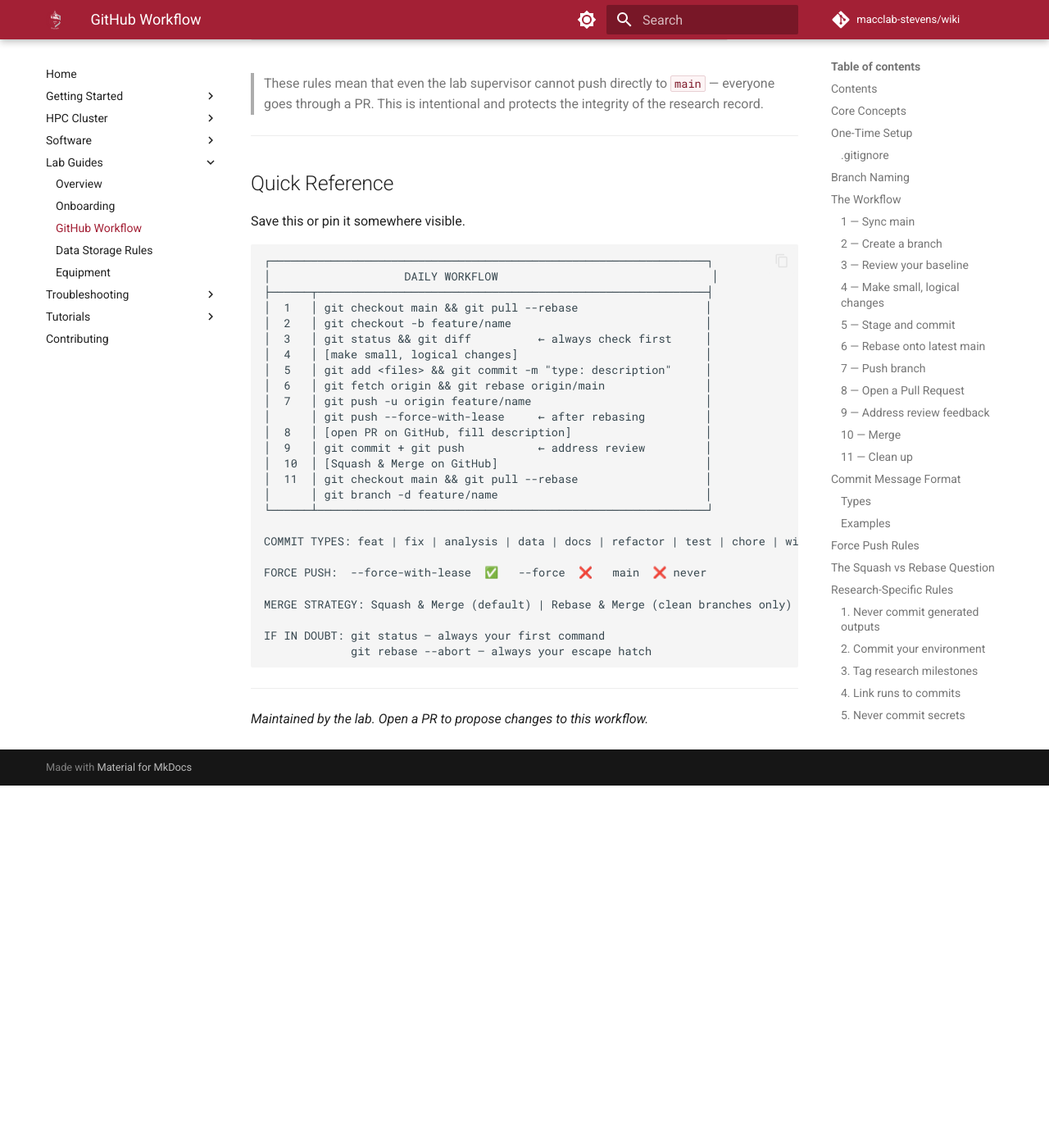
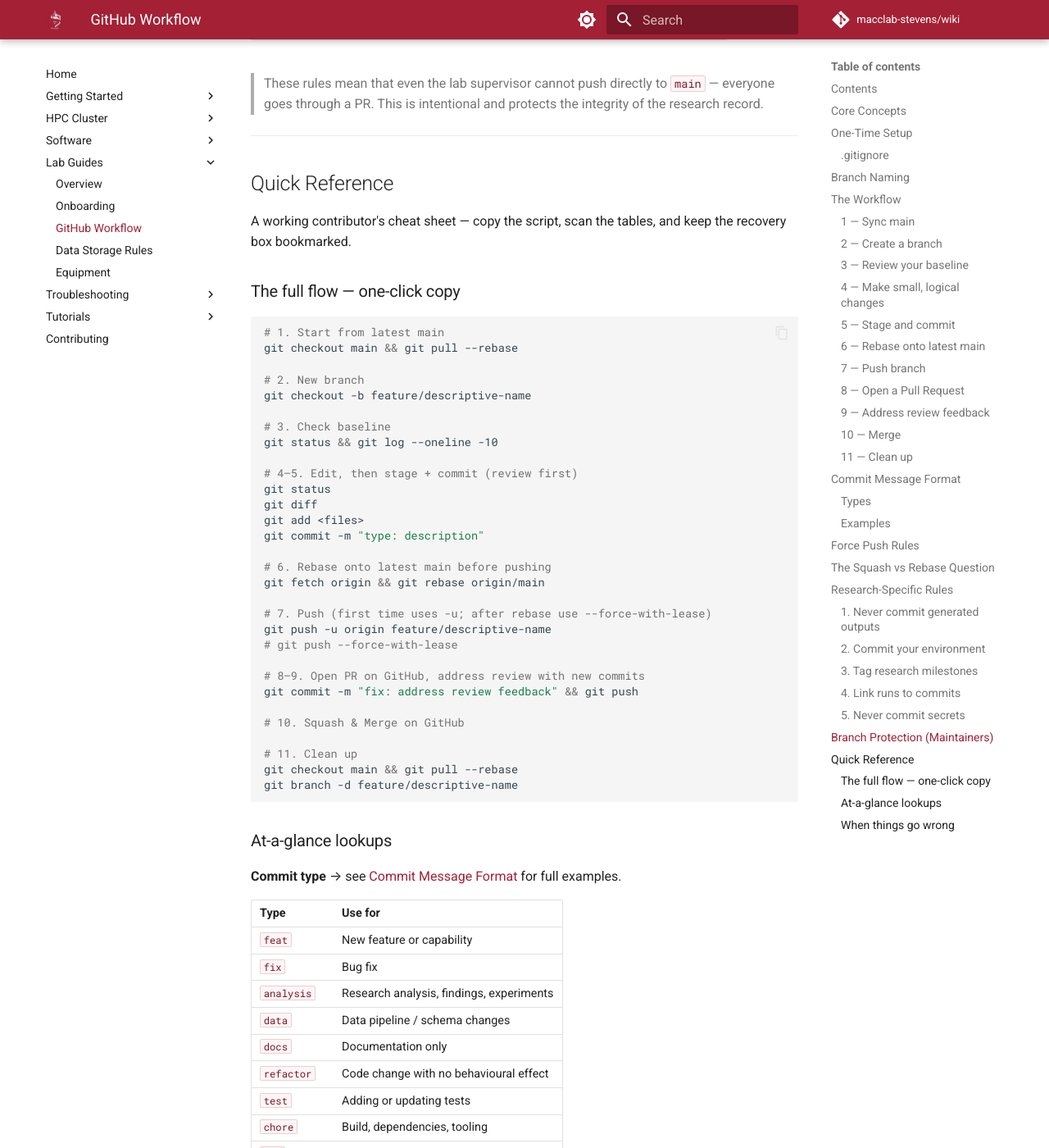
Before and after one commit to macclab-stevens/wiki, an MkDocs documentation site: the page built from docs/lab-guides/github-workflow.md, in a window 1280 px wide and 1400 px high, scrolled down 9951 px. Shown: the whole window at 82% size. Built offline with MkDocs 1.6.1 and Material for MkDocs 9.7.7, drawn with Linux system fonts in a browser that asks for light colours; comment, search, counter and statistics services are not loaded; before the commit the page ends 10909 px from its top, so only the background shows below that; some of the changed text lies outside the part shown.

Commit message:
docs: rebuild GitHub workflow reference card as 3-part cheat sheet

````diff
--- a/docs/lab-guides/github-workflow.md
+++ b/docs/lab-guides/github-workflow.md
@@ -413,36 +413,90 @@ Enable these on `main` in every lab repo via GitHub Settings → Branches. A mai
 
 ## Quick Reference
 
-Save this or pin it somewhere visible.
+A working contributor's cheat sheet — copy the script, scan the tables, and keep the recovery box bookmarked.
 
+### The full flow — one-click copy
+
+```bash
+# 1. Start from latest main
+git checkout main && git pull --rebase
+
+# 2. New branch
+git checkout -b feature/descriptive-name
+
+# 3. Check baseline
+git status && git log --oneline -10
+
+# 4–5. Edit, then stage + commit (review first)
+git status
+git diff
+git add <files>
+git commit -m "type: description"
+
+# 6. Rebase onto latest main before pushing
+git fetch origin && git rebase origin/main
+
+# 7. Push (first time uses -u; after rebase use --force-with-lease)
+git push -u origin feature/descriptive-name
+# git push --force-with-lease
+
+# 8–9. Open PR on GitHub, address review with new commits
+git commit -m "fix: address review feedback" && git push
+
+# 10. Squash & Merge on GitHub
+
+# 11. Clean up
+git checkout main && git pull --rebase
+git branch -d feature/descriptive-name
 ```
-┌─────────────────────────────────────────────────────────────────┐
-│                    DAILY WORKFLOW                                │
-├──────┬──────────────────────────────────────────────────────────┤
-│  1   │ git checkout main && git pull --rebase                   │
-│  2   │ git checkout -b feature/name                             │
-│  3   │ git status && git diff          ← always check first     │
-│  4   │ [make small, logical changes]                            │
-│  5   │ git add <files> && git commit -m "type: description"     │
-│  6   │ git fetch origin && git rebase origin/main               │
-│  7   │ git push -u origin feature/name                          │
-│      │ git push --force-with-lease     ← after rebasing         │
-│  8   │ [open PR on GitHub, fill description]                    │
-│  9   │ git commit + git push           ← address review         │
-│  10  │ [Squash & Merge on GitHub]                               │
-│  11  │ git checkout main && git pull --rebase                   │
-│      │ git branch -d feature/name                               │
-└──────┴──────────────────────────────────────────────────────────┘
 
-COMMIT TYPES: feat | fix | analysis | data | docs | refactor | test | chore | wip
+### At-a-glance lookups
 
-FORCE PUSH:  --force-with-lease  ✅   --force  ❌   main  ❌ never
+**Commit type** → see [Commit Message Format](#commit-message-format) for full examples.
 
-MERGE STRATEGY: Squash & Merge (default) | Rebase & Merge (clean branches only)
+| Type | Use for |
+|---|---|
+| `feat` | New feature or capability |
+| `fix` | Bug fix |
+| `analysis` | Research analysis, findings, experiments |
+| `data` | Data pipeline / schema changes |
+| `docs` | Documentation only |
+| `refactor` | Code change with no behavioural effect |
+| `test` | Adding or updating tests |
+| `chore` | Build, dependencies, tooling |
+| `wip` | Work in progress — squash before PR |
 
-IF IN DOUBT: git status — always your first command
-             git rebase --abort — always your escape hatch
-```
+**Force push** → see [Force Push Rules](#force-push-rules) for the full table.
+
+| Situation | OK? |
+|---|---|
+| Own feature branch, before PR is open | ✅ `--force-with-lease` |
+| Amending your own commit during dev | ✅ `--force-with-lease` |
+| PR is open and under review | ⚠️ Add new commits instead |
+| Shared branch or `main` | ❌ Never |
+
+**Merge strategy** → see [The Squash vs Rebase Question](#the-squash-vs-rebase-question).
+
+| Strategy | When |
+|---|---|
+| **Squash & Merge** ✓ | Default — keeps `main` a clean changelog |
+| **Rebase & Merge** | Commits already clean and individually meaningful |
+| **Merge commit** ✗ | Avoid — adds noise to `main` |
+
+### When things go wrong
+
+!!! warning "Recovery commands"
+
+    Keep these handy — they are the ones you'll wish you knew when something breaks.
+
+    | Command | What it does |
+    |---|---|
+    | `git status` | Universal first command — always your starting point when confused |
+    | `git rebase --abort` | Bail out of an in-progress rebase, return to pre-rebase state |
+    | `git stash` / `git stash pop` | Park uncommitted work to switch branches; restore it after |
+    | `git reset --soft HEAD~1` | Un-commit the last commit but keep the changes staged |
+    | `git checkout -- <file>` | Discard local edits to a single file |
+    | `git reflog` | Find a "lost" commit after a bad rebase or reset — nothing is truly gone for ~90 days |
 
 ---
 
````
